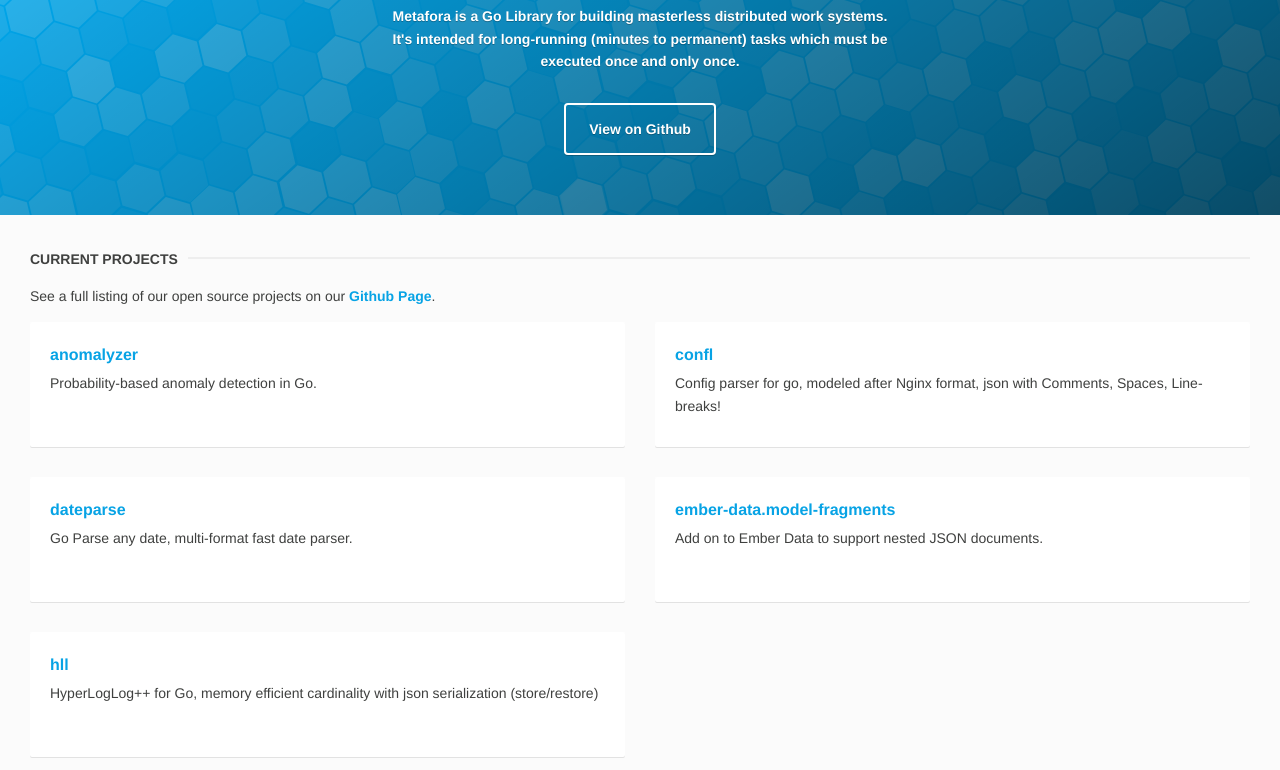
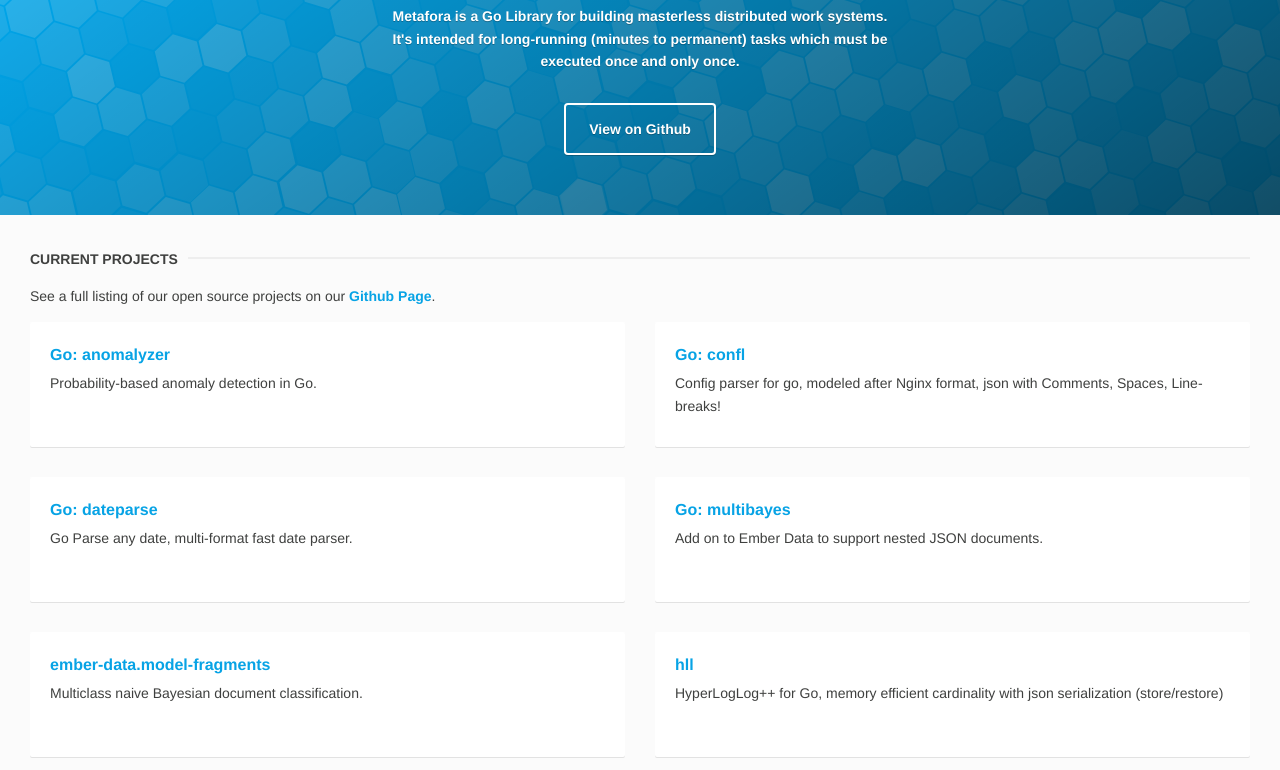
Before and after one commit to lytics/lytics.github.io, a plain HTML site: page index.html in a window 1280 px wide. Shown: the part 182-952 px from the top of the page. Drawn offline with Linux system fonts and the light colour scheme.

Commit message:
add multi-bayes

```diff
--- a/index.html
+++ b/index.html
@@ -20,28 +20,35 @@
           <div class="grid">
             <div class="col-1-2">
               <div class="project">
-                <h4><a href="https://github.com/lytics/anomalyzer">anomalyzer</a></h4>
+                <h4><a href="https://github.com/lytics/anomalyzer">Go: anomalyzer</a></h4>
                 <p>Probability-based anomaly detection in Go.</p>
               </div>
             </div>
             <div class="col-1-2">
               <div class="project">
-                <h4><a href="https://github.com/lytics/confl">confl</a></h4>
+                <h4><a href="https://github.com/lytics/confl">Go: confl</a></h4>
                 <p>Config parser for go, modeled after Nginx format, json with Comments, Spaces, Line-breaks!</p>
               </div>
             </div>
             <div class="col-1-2">
               <div class="project">
-                <h4><a href="https://github.com/araddon/dateparse">dateparse</a></h4>
+                <h4><a href="https://github.com/araddon/dateparse">Go: dateparse</a></h4>
                 <p>Go Parse any date, multi-format fast date parser.</p>
             </div>
             </div>
             <div class="col-1-2">
               <div class="project">
-                <h4><a href="https://github.com/lytics/ember-data.model-fragments">ember-data.model-fragments</a></h4>
+                <h4><a href="https://github.com/lytics/multibayes">Go: multibayes</a></h4>
                 <p>Add on to Ember Data to support nested JSON documents.</p>
               </div>
             </div>
+            <div class="col-1-2">
+              <div class="project">
+                <h4><a href="https://github.com/lytics/ember-data.model-fragments">ember-data.model-fragments</a></h4>
+                <p>Multiclass naive Bayesian document classification.</p>
+              </div>
+            </div>
+
             <!--  coming soon
             <div class="col-1-2">
               <div class="project">
```
